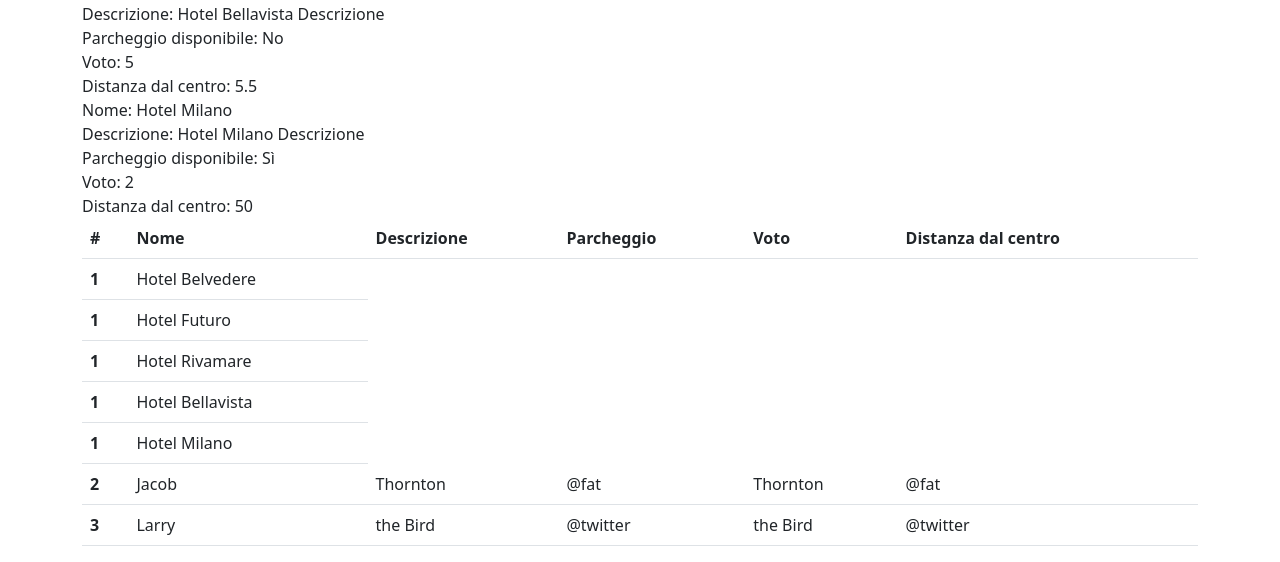
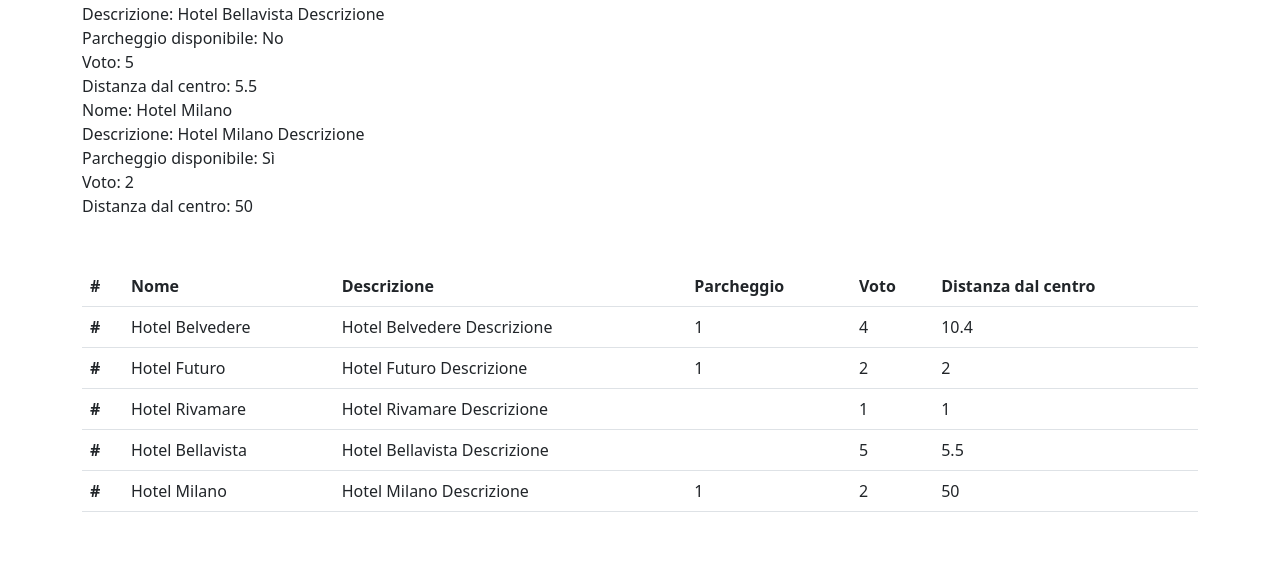
Before and after one commit to giovannilampis/php-hotel, a PHP site: page / in a window 1280 px wide. Shown: the part 382-944 px from the top of the page. After the commit the page ends 894 px from the top, so only its background shows below. Run offline with PHP 8.4, Linux system fonts and the light colour scheme.

Commit message:
dinamically add hotels' informations to my table

```diff
--- a/index.php
+++ b/index.php
@@ -73,7 +73,7 @@ $hotels = [
 
         } ?>
 
-        <table class="table">
+        <table class="table my-5">
             <thead>
                 <tr>
                     <th scope="col">#</th>
@@ -87,28 +87,24 @@ $hotels = [
             <tbody>
                 <?php foreach ($hotels as $hotel) { ?>
                     <tr>
-                        <th scope="row">1</th>
+                        <th scope="row">#</th>
                         <td>
                             <?php echo $hotel['name']; ?>
                         </td>
+                        <td>
+                            <?php echo $hotel['description']; ?>
+                        </td>
+                        <td>
+                            <?php echo $hotel['parking']; ?>
+                        </td>
+                        <td>
+                            <?php echo $hotel['vote']; ?>
+                        </td>
+                        <td>
+                            <?php echo $hotel['distance_to_center']; ?>
+                        </td>
                     </tr>
                 <?php } ?>
-                <tr>
-                    <th scope="row">2</th>
-                    <td>Jacob</td>
-                    <td>Thornton</td>
-                    <td>@fat</td>
-                    <td>Thornton</td>
-                    <td>@fat</td>
-                </tr>
-                <tr>
-                    <th scope="row">3</th>
-                    <td>Larry</td>
-                    <td>the Bird</td>
-                    <td>@twitter</td>
-                    <td>the Bird</td>
-                    <td>@twitter</td>
-                </tr>
             </tbody>
         </table>
 
```
